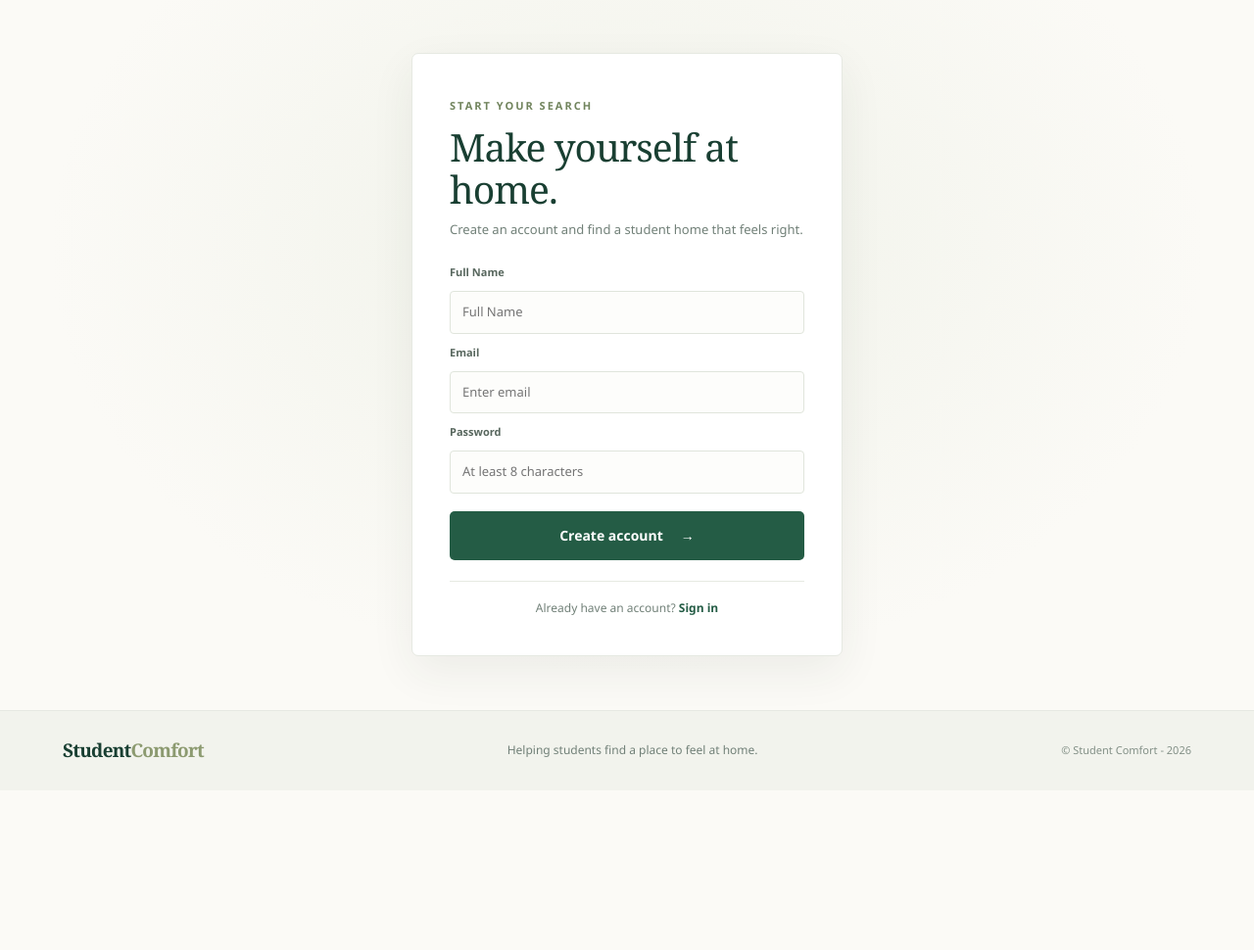
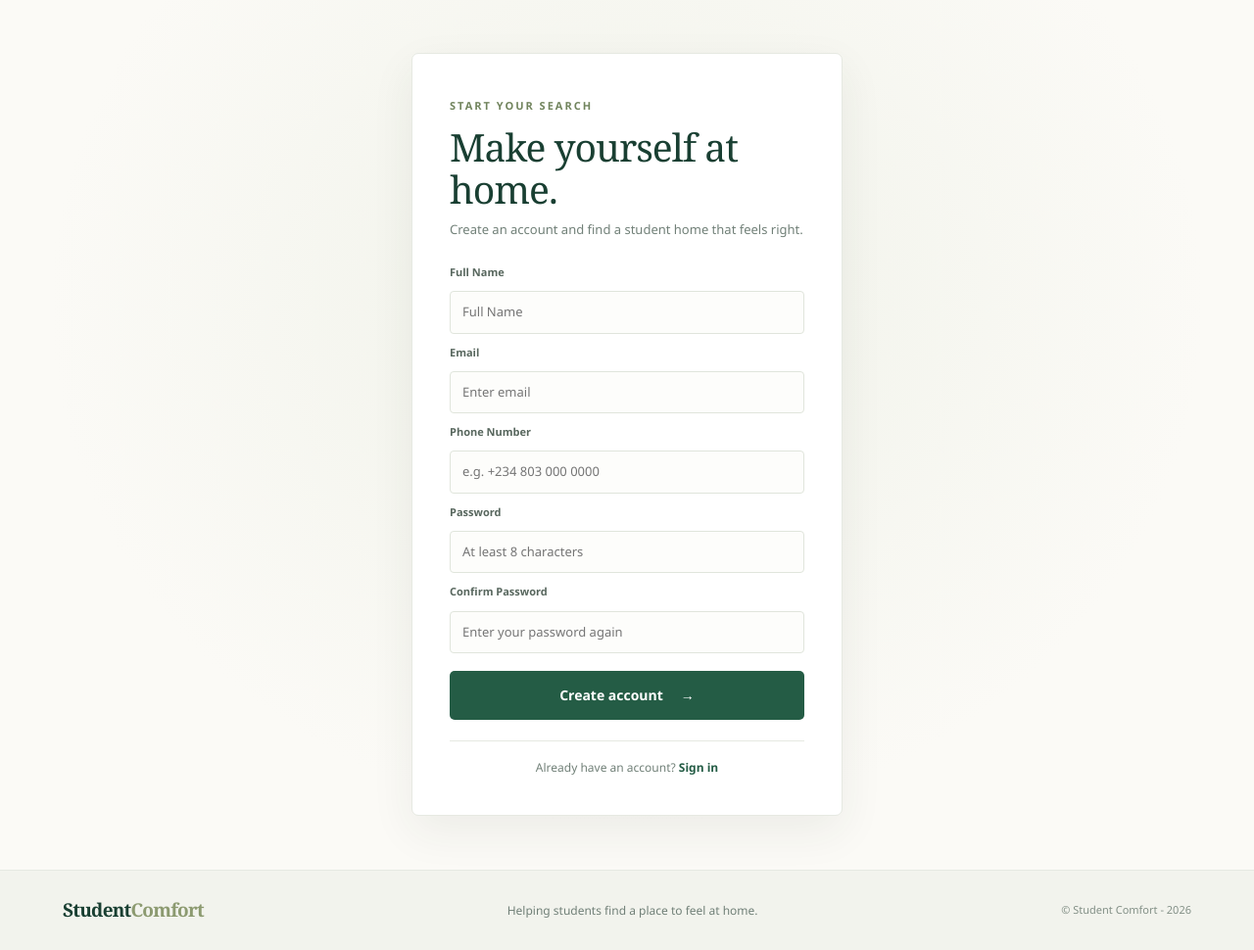
Before and after one commit to ahmadhamza9008-cell/Project1, a Flask app: page /register in a window 1280 px wide. Shown: the part 79-1049 px from the top of the page at 98% size. Before the commit the page ends 853 px from the top, so only its background shows below. Run offline with Flask 3, Linux system fonts and the light colour scheme.

Commit message:
Update CampusConnect project

```diff
--- a/Backend/app.py
+++ b/Backend/app.py
@@ -36,10 +36,16 @@ def init_db():
                 id INTEGER PRIMARY KEY AUTOINCREMENT,
                 username TEXT NOT NULL,
                 email TEXT NOT NULL UNIQUE,
-                password TEXT NOT NULL
+                password TEXT NOT NULL,
+                phone TEXT NOT NULL DEFAULT ''
             )
             """
         )
+        user_columns = {
+            column["name"] for column in conn.execute("PRAGMA table_info(users)")
+        }
+        if "phone" not in user_columns:
+            conn.execute("ALTER TABLE users ADD COLUMN phone TEXT NOT NULL DEFAULT ''")
         conn.execute(
             """
             CREATE TABLE IF NOT EXISTS houses(
@@ -220,24 +226,49 @@ def register():
     if request.method == "POST":
         username = request.form.get("fullname", "").strip()
         email = request.form.get("email", "").strip().lower()
+        phone = request.form.get("phone", "").strip()
         password = request.form.get("password", "")
+        confirm_password = request.form.get("confirm_password", "")
+        form_data = {"fullname": username, "email": email, "phone": phone}
 
-        if not username or not email or not password:
-            return render_template("register.html", error="Please complete all fields.")
+        if not username or not email or not phone or not password or not confirm_password:
+            return render_template(
+                "register.html",
+                error="Please complete all fields.",
+                form_data=form_data,
+            )
+        phone_digits = "".join(character for character in phone if character.isdigit())
+        if not 7 <= len(phone_digits) <= 15:
+            return render_template(
+                "register.html",
+                error="Enter a valid phone number.",
+                form_data=form_data,
+            )
         if len(password) < 8:
             return render_template(
                 "register.html",
                 error="Password must be at least 8 characters.",
+                form_data=form_data,
+            )
+        if password != confirm_password:
+            return render_template(
+                "register.html",
+                error="Passwords do not match.",
+                form_data=form_data,
             )
 
         try:
             with get_db_connection() as conn:
                 conn.execute(
-                    "INSERT INTO users (username, email, password) VALUES (?, ?, ?)",
-                    (username, email, generate_password_hash(password)),
+                    "INSERT INTO users (username, email, password, phone) VALUES (?, ?, ?, ?)",
+                    (username, email, generate_password_hash(password), phone),
                 )
         except sqlite3.IntegrityError:
-            return render_template("register.html", error="That email is already registered.")
+            return render_template(
+                "register.html",
+                error="That email is already registered.",
+                form_data=form_data,
+            )
 
         with get_db_connection() as conn:
             user = conn.execute("SELECT * FROM users WHERE email = ?", (email,)).fetchone()
--- a/Templates/register.html
+++ b/Templates/register.html
@@ -33,13 +33,19 @@
 
     <form method="post" action="{{ url_for('register') }}">
         <label for="fullname">Full Name</label>
-        <input type="text" id="fullname" name="fullname" placeholder="Full Name" required><br>
+        <input type="text" id="fullname" name="fullname" placeholder="Full Name" autocomplete="name" value="{{ form_data.fullname if form_data else '' }}" required>
 
         <label for="email">Email</label>
-        <input type="email" id="email" name="email" placeholder="Enter email" required><br>
+        <input type="email" id="email" name="email" placeholder="Enter email" autocomplete="email" value="{{ form_data.email if form_data else '' }}" required>
+
+        <label for="phone">Phone Number</label>
+        <input type="tel" id="phone" name="phone" placeholder="e.g. +234 803 000 0000" autocomplete="tel" maxlength="20" value="{{ form_data.phone if form_data else '' }}" required>
 
         <label for="password">Password</label>
-        <input type="password" id="password" name="password" placeholder="At least 8 characters" minlength="8" required><br>
+        <input type="password" id="password" name="password" placeholder="At least 8 characters" autocomplete="new-password" minlength="8" required>
+
+        <label for="confirm_password">Confirm Password</label>
+        <input type="password" id="confirm_password" name="confirm_password" placeholder="Enter your password again" autocomplete="new-password" minlength="8" required>
 
         <button id="submit" class="button button-primary" type="submit">Create account <span aria-hidden="true">→</span></button>
     </form>
```
Also changed, not shown: Backend/Student_Comfort.db.
